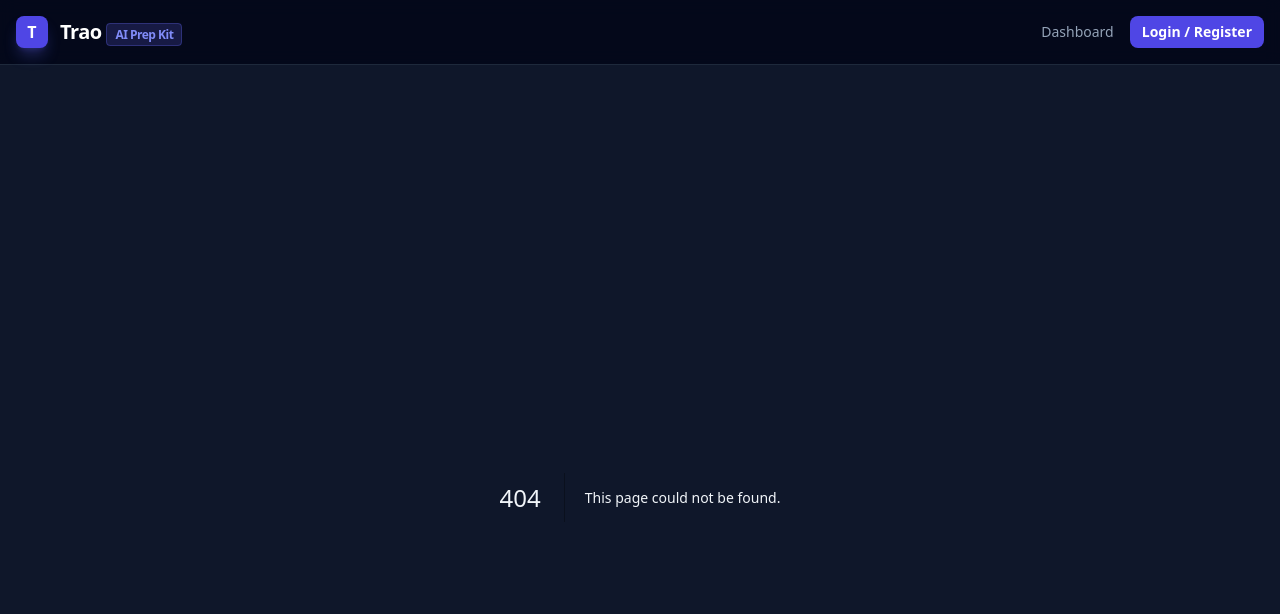
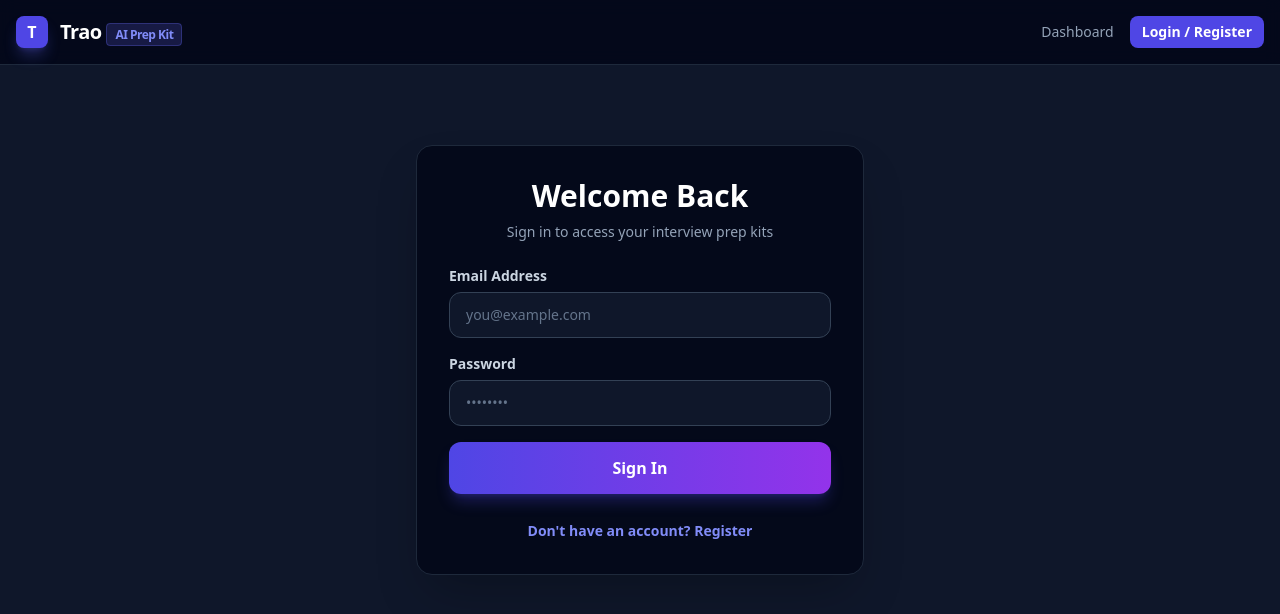
Before and after one commit to tankr556/Trao_AI_Interview, a Next.js app in the folder frontend/: page /login in a window 1280 px wide. Before the commit this address had no page. Shown: the top 614 px of the page. Built offline with nearby package versions, Linux system fonts and the light colour scheme.

Commit message:
Add Login/Register page and update CORS policy for Vercel deployment

```diff
--- /dev/null
+++ b/frontend/src/app/login/page.tsx
@@ -0,0 +1,126 @@
+'use client';
+
+import React, { useState } from 'react';
+import { useRouter } from 'next/navigation';
+
+export default function LoginPage() {
+  const [email, setEmail] = useState('');
+  const [password, setPassword] = useState('');
+  const [isRegister, setIsRegister] = useState(false);
+  const [name, setName] = useState('');
+  const [error, setError] = useState('');
+  const [loading, setLoading] = useState(false);
+  const router = Router();
+
+  function Router() {
+    return useRouter();
+  }
+
+  const handleSubmit = async (e: React.FormEvent) => {
+    e.preventDefault();
+    setError('');
+    setLoading(true);
+
+    const baseUrl = process.env.NEXT_PUBLIC_API_URL || 'https://trao-ai-interview.onrender.com/api';
+    const endpoint = isRegister ? `${baseUrl}/auth/register` : `${baseUrl}/auth/login`;
+
+    try {
+      const res = await fetch(endpoint, {
+        method: 'POST',
+        headers: { 'Content-Type': 'application/json' },
+        body: JSON.stringify(isRegister ? { email, password, name } : { email, password })
+      });
+
+      const data = await res.json();
+      if (!res.ok) {
+        throw new Error(data.error?.message || 'Authentication failed.');
+      }
+
+      if (data.token) {
+        localStorage.setItem('trao_token', data.token);
+        localStorage.setItem('trao_user', JSON.stringify(data.user));
+        router.push('/');
+      }
+    } catch (err: any) {
+      setError(err.message || 'Something went wrong.');
+    } finally {
+      setLoading(false);
+    }
+  };
+
+  return (
+    <div className="max-w-md mx-auto my-12 bg-slate-950/80 border border-slate-800 rounded-2xl p-8 shadow-2xl space-y-6">
+      <div className="text-center space-y-2">
+        <h2 className="text-3xl font-extrabold text-white">
+          {isRegister ? 'Create Account' : 'Welcome Back'}
+        </h2>
+        <p className="text-sm text-slate-400">
+          {isRegister ? 'Sign up to manage your personalized interview kits' : 'Sign in to access your interview prep kits'}
+        </p>
+      </div>
+
+      {error && (
+        <div className="p-3.5 bg-rose-500/20 border border-rose-500/40 rounded-xl text-rose-300 text-sm font-semibold text-center">
+          {error}
+        </div>
+      )}
+
+      <form onSubmit={handleSubmit} className="space-y-4">
+        {isRegister && (
+          <div>
+            <label className="block text-sm font-semibold text-slate-300 mb-1.5">Full Name</label>
+            <input
+              type="text"
+              value={name}
+              onChange={(e) => setName(e.target.value)}
+              placeholder="John Doe"
+              className="w-full bg-slate-900 border border-slate-700 rounded-xl px-4 py-3 text-slate-100 placeholder-slate-500 focus:outline-none focus:ring-2 focus:ring-indigo-500 text-sm"
+              required
+            />
+          </div>
+        )}
+
+        <div>
+          <label className="block text-sm font-semibold text-slate-300 mb-1.5">Email Address</label>
+          <input
+            type="email"
+            value={email}
+            onChange={(e) => setEmail(e.target.value)}
+            placeholder="you@example.com"
+            className="w-full bg-slate-900 border border-slate-700 rounded-xl px-4 py-3 text-slate-100 placeholder-slate-500 focus:outline-none focus:ring-2 focus:ring-indigo-500 text-sm"
+            required
+          />
+        </div>
+
+        <div>
+          <label className="block text-sm font-semibold text-slate-300 mb-1.5">Password</label>
+          <input
+            type="password"
+            value={password}
+            onChange={(e) => setPassword(e.target.value)}
+            placeholder="••••••••"
+            className="w-full bg-slate-900 border border-slate-700 rounded-xl px-4 py-3 text-slate-100 placeholder-slate-500 focus:outline-none focus:ring-2 focus:ring-indigo-500 text-sm"
+            required
+          />
+        </div>
+
+        <button
+          type="submit"
+          disabled={loading}
+          className="w-full py-3.5 bg-gradient-to-r from-indigo-600 to-purple-600 hover:from-indigo-500 hover:to-purple-500 text-white font-bold text-base rounded-xl shadow-lg shadow-indigo-600/30 transition-all disabled:opacity-50"
+        >
+          {loading ? 'Authenticating...' : isRegister ? 'Register Account' : 'Sign In'}
+        </button>
+      </form>
+
+      <div className="text-center">
+        <button
+          onClick={() => setIsRegister(!isRegister)}
+          className="text-sm font-semibold text-indigo-400 hover:text-indigo-300 transition-colors"
+        >
+          {isRegister ? 'Already have an account? Sign In' : "Don't have an account? Register"}
+        </button>
+      </div>
+    </div>
+  );
+}
```
Also changed, not shown: 1 other file (tests, documents, lock files or other folders).
